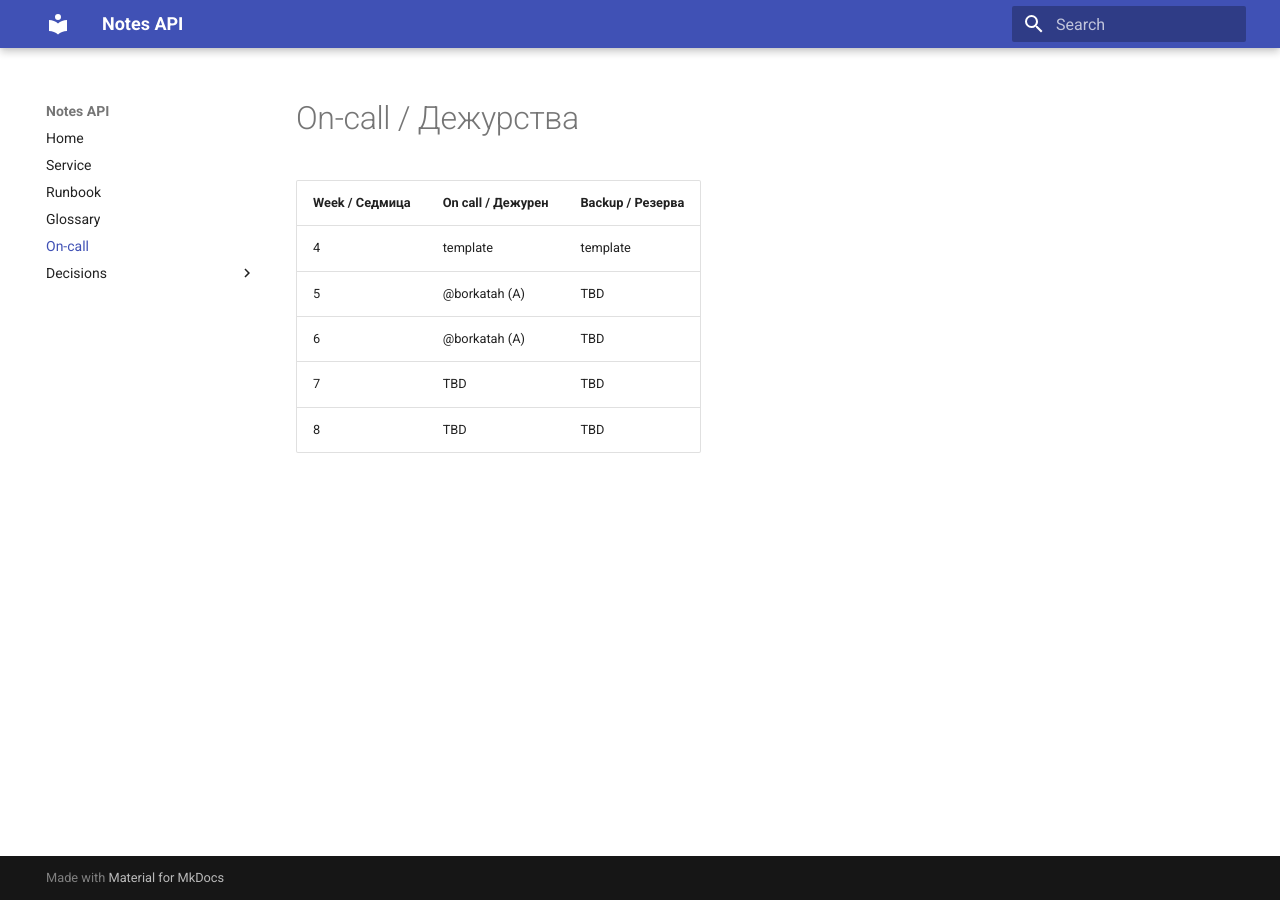
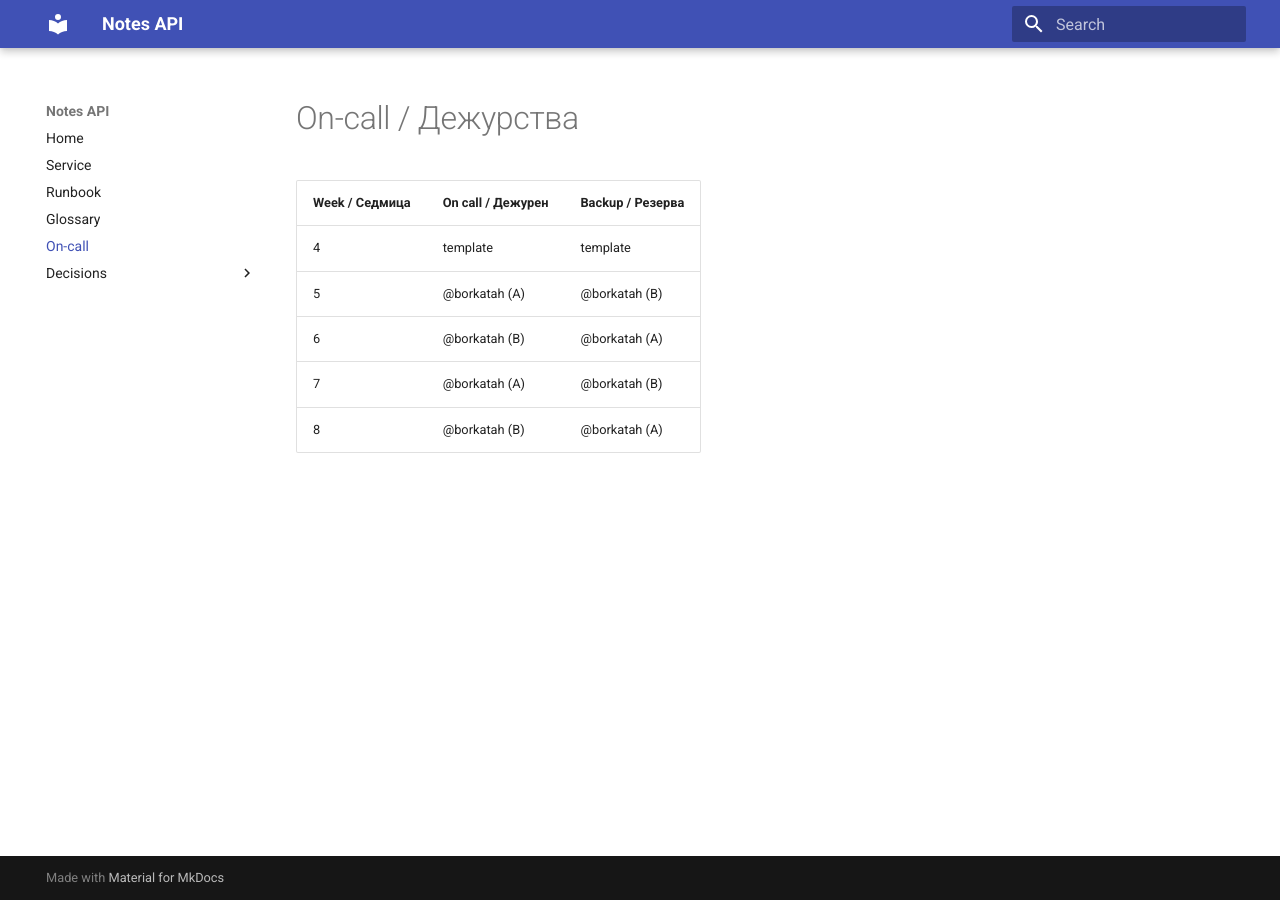
Before and after one commit to borkatah/devops-labs-fn371223025, an MkDocs documentation site: the page built from docs/oncall.md, in a window 1280 px wide. Built offline with MkDocs 1.6.1 and Material for MkDocs 9.7.7, drawn with Linux system fonts in a browser that asks for light colours.

Commit message:
T11: On call (B), weeks 5-6 (#23)

```diff
--- a/docs/oncall.md
+++ b/docs/oncall.md
@@ -3,7 +3,7 @@
 | Week / Седмица | On call / Дежурен | Backup / Резерва |
 |---|---|---|
 | 4 | template | template |
-| 5 | @borkatah (A) | TBD |
-| 6 | @borkatah (A) | TBD |
-| 7 | TBD | TBD |
-| 8 | TBD | TBD |
+| 5 | @borkatah (A) | @borkatah (B) |
+| 6 | @borkatah (B) | @borkatah (A) |
+| 7 | @borkatah (A) | @borkatah (B) |
+| 8 | @borkatah (B) | @borkatah (A) |
```
